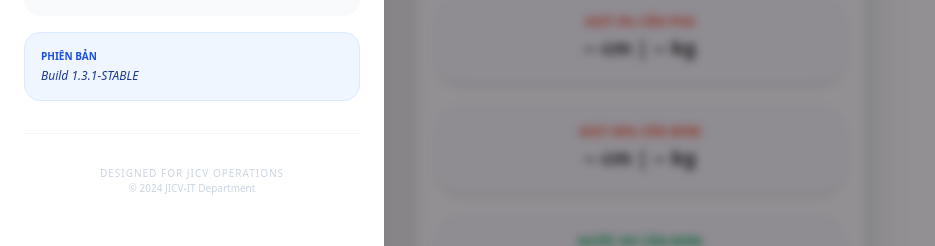
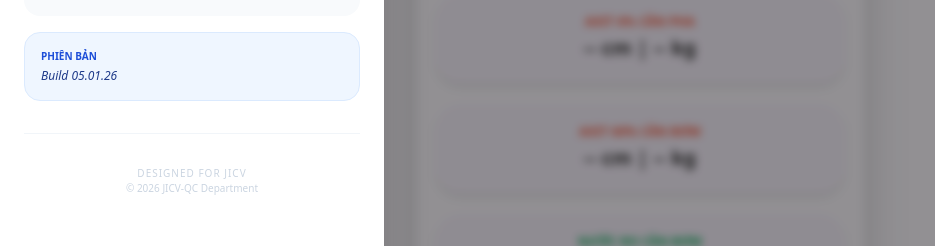
Before and after one commit to jaojaofu/JICV, a React (Vite) app: page / in a window 1280 px wide. Both pictures are taken after a click on the button 454 px from the left and 65 px from the top of the page. Shown: the part 498-744 px from the top of the page, without its empty margins (0-935 px from the left). Built offline with nearby package versions, Linux system fonts and the light colour scheme.

Commit message:
feat: Update app version and copyright info
Updates the application version to "Build 05.01.26" and the copyright to "© 2026 JICV-QC Department".

```diff
--- a/components/SettingsOverlay.tsx
+++ b/components/SettingsOverlay.tsx
@@ -153,13 +153,13 @@ const SettingsOverlay: React.FC<SettingsOverlayProps> = ({ isOpen, onClose, lang
 
             <div className="p-4 bg-blue-50 rounded-2xl border border-blue-100">
               <p className="text-[10px] text-blue-700 font-bold uppercase mb-1">Phiên bản</p>
-              <p className="text-xs text-blue-900 font-medium italic">Build 1.3.1-STABLE</p>
+              <p className="text-xs text-blue-900 font-medium italic">Build 05.01.26</p>
             </div>
           </section>
 
           <section className="pt-8 border-t border-slate-100 text-center">
-            <p className="text-[10px] text-slate-300 uppercase tracking-widest">Designed for JICV Operations</p>
-            <p className="text-[10px] text-slate-300">© 2024 JICV-IT Department</p>
+            <p className="text-[10px] text-slate-300 uppercase tracking-widest">Designed for JICV</p>
+            <p className="text-[10px] text-slate-300">© 2026 JICV-QC Department</p>
           </section>
         </div>
       </div>
```
